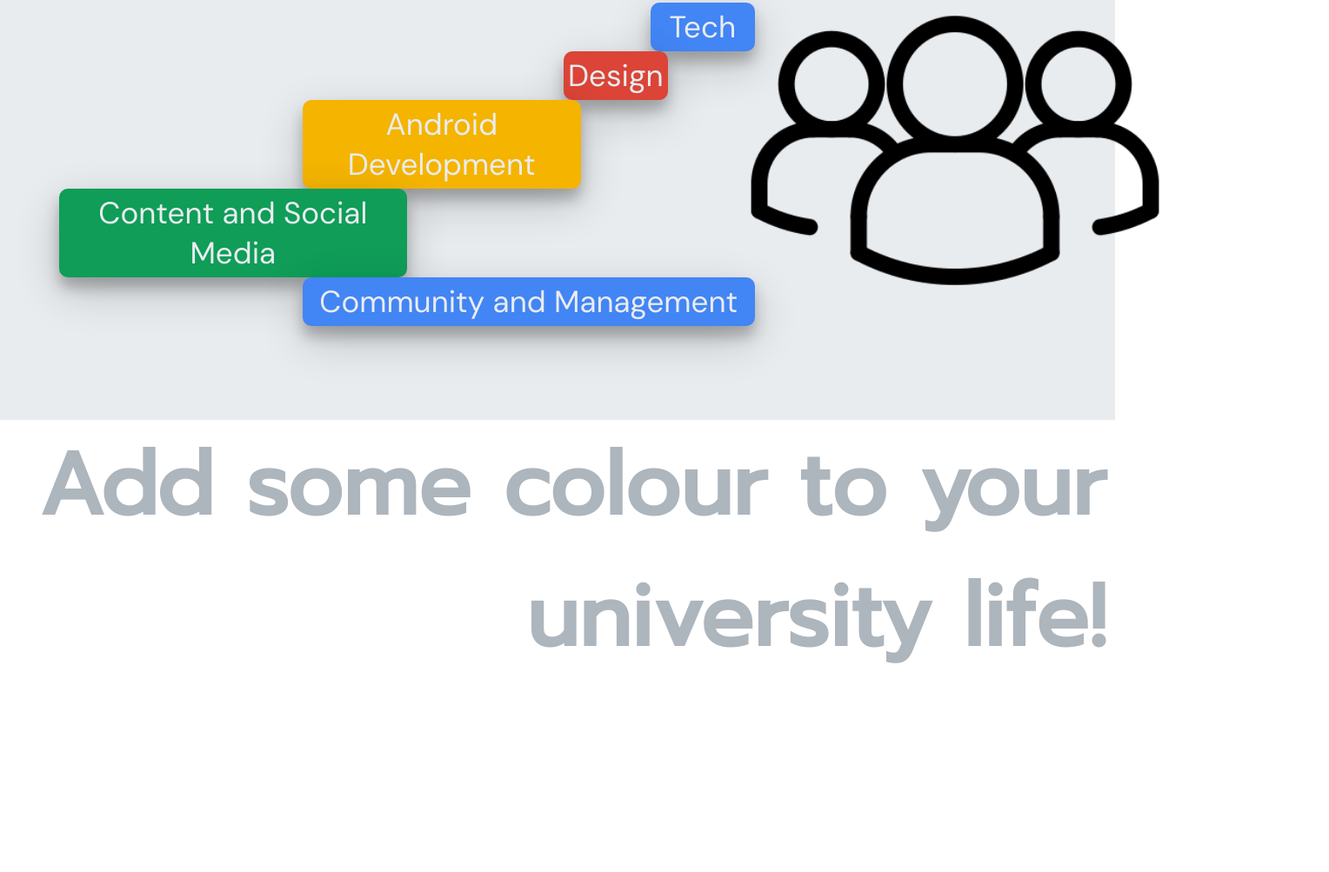
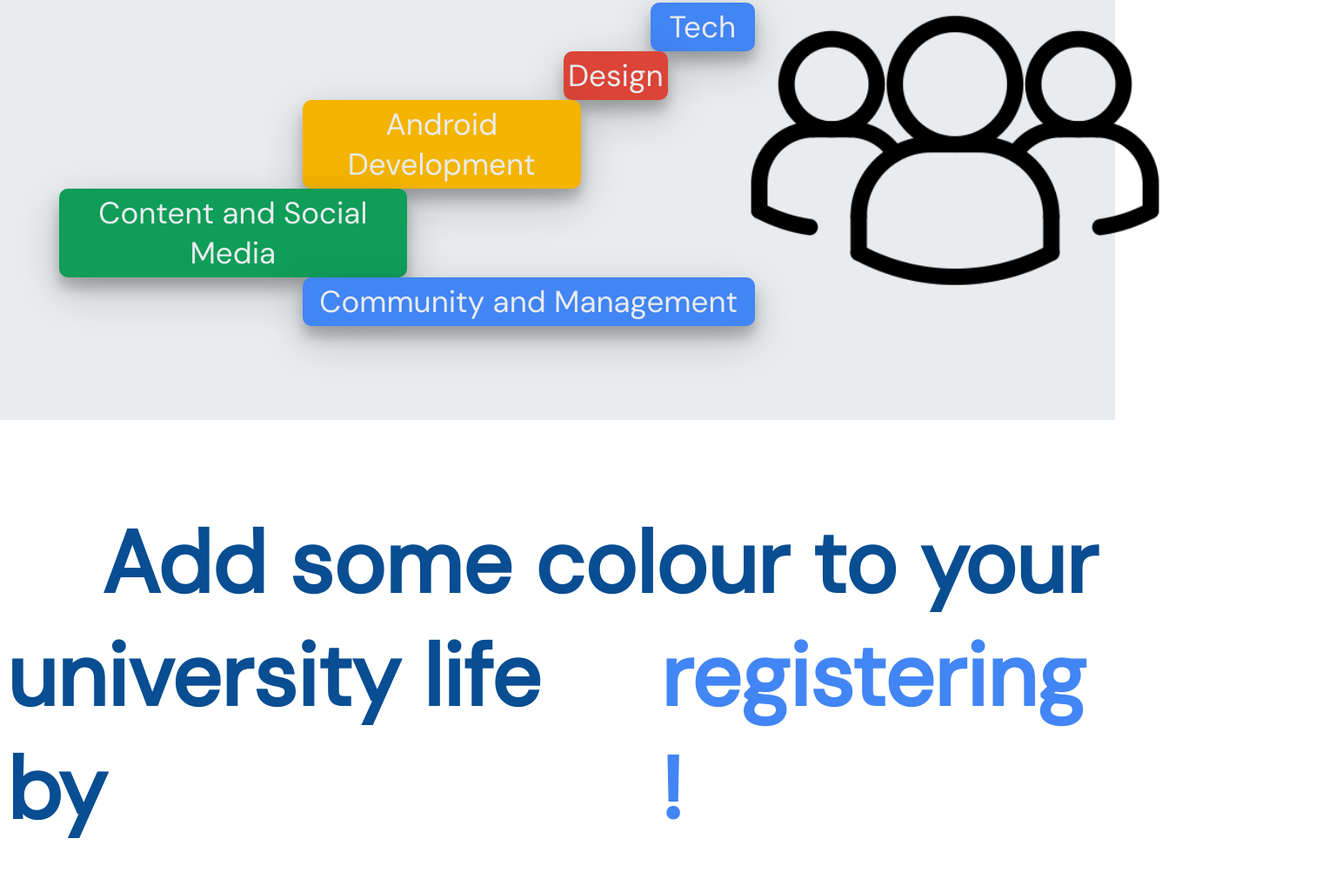
Before and after one commit to aaronsww/gdsc, a plain HTML site: page index.html in a window 1280 px wide. Shown: the part 1493-2496 px from the top of the page at 87% size, 1528 px wide, since content can reach past the window. Drawn offline with Linux system fonts and the light colour scheme.

Commit message:
fonts and colours

```diff
--- a/index.html
+++ b/index.html
@@ -53,7 +53,7 @@
       <ul class="b2">
         <li>
           <h2>Network</h2>
-          <div style="font-size: 20px;  margin-right: 30px;">
+          <div style="font-size: 20px; margin-right: 30px">
             Meet students interested in developer technologies at your
             university. All are welcome, including those with diverse
             backgrounds and different majors.
@@ -61,7 +61,7 @@
         </li>
         <li>
           <h2>Learn</h2>
-          <div style="font-size: 20px;  margin-right: 30px;">
+          <div style="font-size: 20px; margin-right: 30px">
             Learn about a range of technical topics and gain new skills through
             hands-on workshops, events, talks, and project-building activities -
             both online and in-person.
@@ -69,7 +69,7 @@
         </li>
         <li>
           <h2>Expand</h2>
-          <div style="font-size: 20px; margin-right: 30px;">
+          <div style="font-size: 20px; margin-right: 30px">
             Apply new learnings to build great solutions for local problems.
             Advance your skills, career, and network. Give back to your
             community by helping others learn, too.
@@ -88,10 +88,16 @@
       </div>
       <img id="teamWork" src="images/teams.png" alt="" style="" />
     </div>
-    <div class="container4"> Add some colour to your</div>
-    <div class="container4">university life!
+    <div class="container4">Add some colour to your</div>
+    <div class="container4">
+      university life by &nbsp<a
+        id="register"
+        href="https://docs.google.com/forms/d/e/1FAIpQLSe9i_S7TqaxdbacNWkMyhGmsUt0f5vOdYPh-Y9U4V6ppos7GQ/closedform"
+      >
+        registering !</a
+      >
     </div>
-      <div id="container"></div>
+    <div id="container"></div>
 
     <script src="index.js"></script>
   </body>
--- a/index.js
+++ b/index.js
@@ -1,6 +1,6 @@
 function generate()
 {
-    for(let i=1; i<=16;i++)
+    for(let i=1; i<=17;i++)
     {
         const container = document.querySelector('#container');
         const row= document.createElement('div');
--- a/styles.css
+++ b/styles.css
@@ -65,6 +65,7 @@
     margin-top: 10px;
     margin-left: -10px;
     margin-right: -10px;
+    margin-bottom: 100px;
     padding: 10px;
     display: flex;
     font-family: 'DM Sans', sans-serif;
@@ -181,12 +182,12 @@
     margin-top: -100px;
 }
 .container4{
-    color: #adb5bd;
+    color: #094d92;
     background-color: white;
-    margin: 0px;
-    font-family: 'Prompt', sans-serif;
+    margin-right: 10px;
+    font-family: 'DM Sans', sans-serif;
     font-size: 100;
-    font-weight: 700;
+    font-weight: 900;
     display: flex;
     justify-content: flex-end;
 }
@@ -196,3 +197,10 @@
     margin-right: 0px;
     color: black;
 }
+#register{
+    text-decoration: none;
+    color: #4285F4;
+}
+#register:hover{
+    color: #0F9D58;
+}
```
